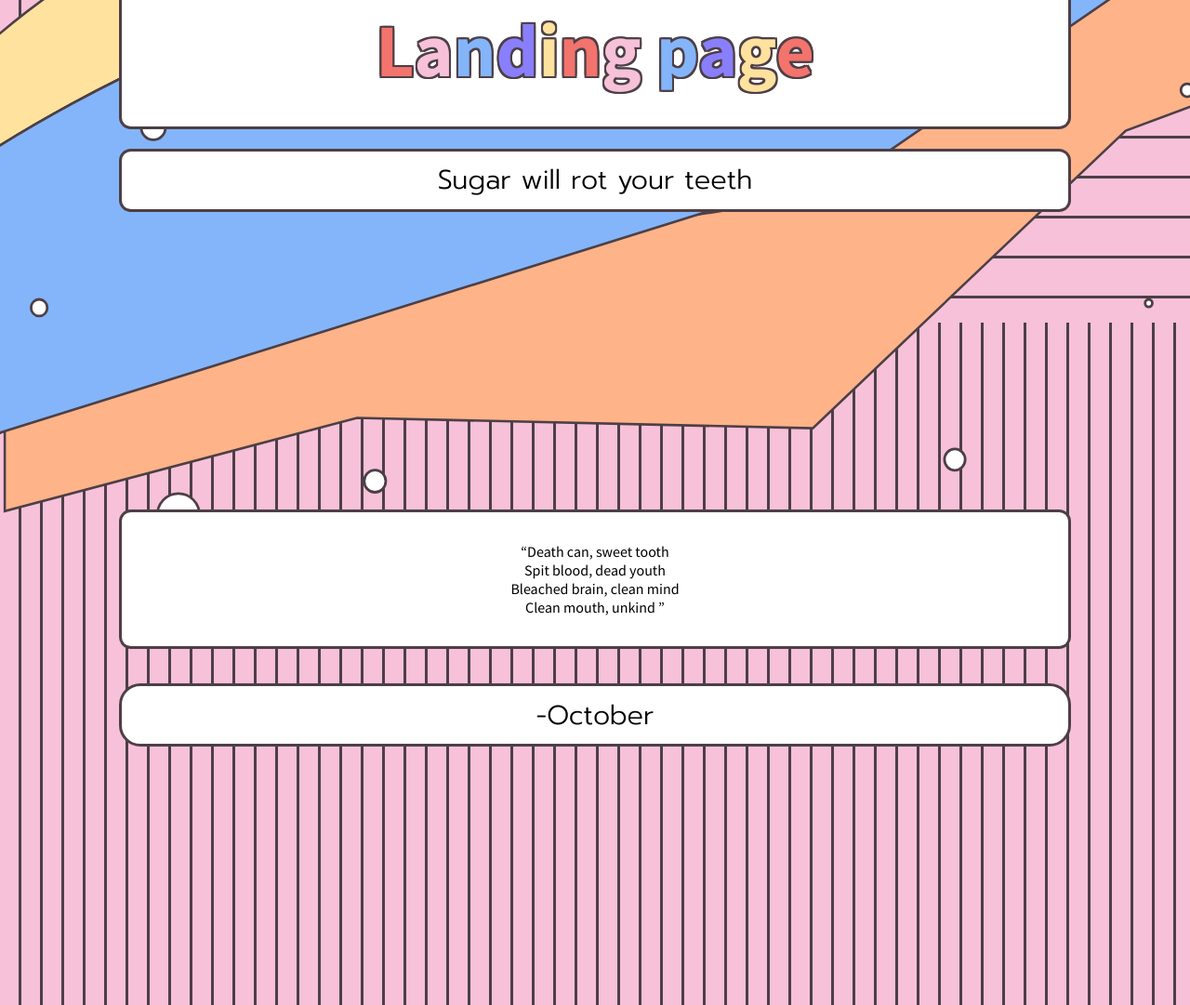
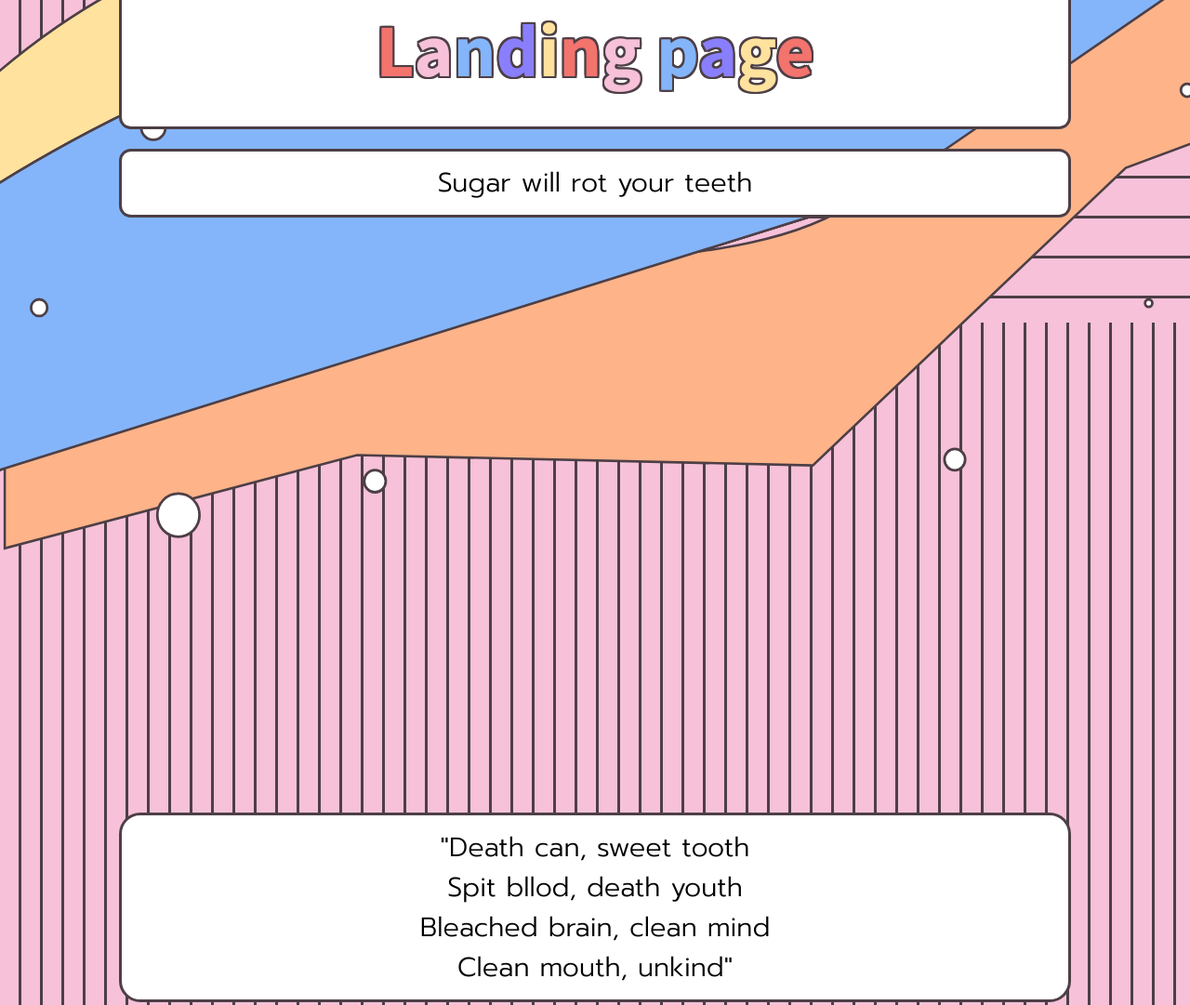
Before and after one commit to ephan95/pastel-webpage, a plain HTML site: page index.html in a window 1280 px wide. Shown: the part 453-1534 px from the top of the page at 93% size. Drawn offline with Linux system fonts and the light colour scheme.

Commit message:
fixes background svg and adds more styling

```diff
--- a/index.html
+++ b/index.html
@@ -19,7 +19,7 @@
 </head>
 
 <body>
-    <svg class="waves" width="1600" height="1600" viewBox="50 0 1500 1500" fill="none"
+    <svg class="waves" width="1600" height="1700" viewBox="50 0 1500 1500" fill="none"
         xmlns="http://www.w3.org/2000/svg">
         <path id="pathyellow"
             d="M364.5 658C195 658 6.5 846.5 6.5 846.5L44 1206.5L895 939.5L1617 401L1623.5 8L1408.5 2C1408.5 2 1402 223 1278 330C1154 437 1086.5 388.773 995.5 478C904.5 567.227 870 626.5 765 648.5C660 670.5 534 658 364.5 658Z"
@@ -55,10 +55,10 @@
             d="M363 802.5C218.5 837 25.5 964.5 25.5 964.5L2 1325.5L1157.5 964.5L1630 639.5L1617.5 36.5C1617.5 36.5 1545.11 268.624 1468 361.5C1373.23 475.653 1297.88 477.273 1177.5 564C1073.9 638.636 1066.04 697.575 951.5 754C778.43 839.261 507.5 768 363 802.5Z"
             fill="#84B5FA" stroke="#4D3F46" stroke-width="3">
             <animate attributeName="d"
-                values="M1444.6 854.33C1510.33 800.446 1623.63 764.5 1623.63 764.5L1648.75 992.218C1648.75 992.218 1582.35 978.793 1496.68 1031.2C1386.44 1098.63 1283.15 1262.78 1177.16 1334.93C990.904 1461.73 611.602 1529.08 611.602 1529.08L555.489 1364.01C555.489 1364.01 779.345 1216.62 942.046 1152.58C1070.69 1101.95 1167.11 1110.47 1274 1031.2C1350.28 974.623 1371.77 914.03 1444.6 854.33Z;
-        M1442.5 842.5C1541.5 779 1648.75 736.5 1648.75 736.5L1648.75 998.218C1648.75 998.218 1582.35 984.793 1496.68 1037.2C1386.44 1104.63 1283.15 1268.78 1177.16 1340.93C990.903 1467.73 611.602 1535.08 611.602 1535.08L431.5 1305.5C431.5 1305.5 599.72 1163.19 773.5 1182.5C913 1198 1072 1206.3 1233.5 1029.5C1297.55 959.378 1363.23 893.342 1442.5 842.5Z;
-        M1444.6 854.33C1510.33 800.446 1623.63 764.5 1623.63 764.5L1648.75 992.218C1648.75 992.218 1582.35 978.793 1496.68 1031.2C1386.44 1098.63 1283.15 1262.78 1177.16 1334.93C990.904 1461.73 611.602 1529.08 611.602 1529.08L555.489 1364.01C555.489 1364.01 779.345 1216.62 942.046 1152.58C1070.69 1101.95 1167.11 1110.47 1274 1031.2C1350.28 974.623 1371.77 914.03 1444.6 854.33Z;"
-                dur="10s" repeatCount="indefinite" />
+                values="M1483.6 860.33C1549.33 806.446 1687.75 766 1687.75 766L1687.75 998.218C1687.75 998.218 1587.88 951.403 1535.68 1037.2C1427.5 1215 1276.5 1287.32 1182 1320C1087.5 1352.68 965 1451 582.5 1369C357.614 1320.79 66.5 1550.5 66.5 1550.5L90.0001 1369C90.0001 1369 227.839 1252.47 445.5 1183C633.5 1123 661.5 1275.5 1038 1162.5C1093.89 1145.73 1186.61 1107.77 1293.5 1028.5C1369.78 971.924 1410.77 920.03 1483.6 860.33Z;
+                M1499 815.5C1564.73 761.616 1687.75 766 1687.75 766L1687.75 998.218C1687.75 998.218 1561.7 945.703 1509.5 1031.5C1401.32 1209.3 1276.5 1287.32 1182 1320C1087.5 1352.68 965 1451 582.5 1369C357.614 1320.79 66.5001 1550.5 66.5001 1550.5L90.0001 1369C90.0001 1369 328.664 1185.31 556 1162.5C705.5 1147.5 842 1233.5 1089.5 1171.5C1130.01 1161.35 1285 1122 1336.5 1050C1391.75 972.753 1426.17 875.2 1499 815.5Z;
+        M1483.6 860.33C1549.33 806.446 1687.75 766 1687.75 766L1687.75 998.218C1687.75 998.218 1587.88 951.403 1535.68 1037.2C1427.5 1215 1276.5 1287.32 1182 1320C1087.5 1352.68 965 1451 582.5 1369C357.614 1320.79 66.5 1550.5 66.5 1550.5L90.0001 1369C90.0001 1369 227.839 1252.47 445.5 1183C633.5 1123 661.5 1275.5 1038 1162.5C1093.89 1145.73 1186.61 1107.77 1293.5 1028.5C1369.78 971.924 1410.77 920.03 1483.6 860.33Z;"
+                dur="13s" repeatCount="indefinite" />
         </path>
     </svg>
     <svg class="dots" width="1383" height="977" viewBox="0 0 1383 977" fill="none" xmlns="http://www.w3.org/2000/svg">
@@ -142,12 +142,16 @@
     </div>
     <div class="flex-orientation">
         <article class="quote main-flex">
-            <q class="text-colorful headline paddingbox">Death can, sweet tooth <br>
-                Spit blood, dead youth <br>
-                Bleached brain, clean mind <br>
-                Clean mouth, unkind
+            <q class="text-plain headline paddingbox">
+                "Death can, sweet tooth<br>
+                Spit bllod, death youth<br>
+                Bleached brain, clean mind<br>
+                Clean mouth, unkind"
             </q>
-            <p class="text-plain paddingbox">-October </p>
+            <p class="text-colorful smallerbox">
+                <span class="r">- </span><span class="y">O</span><span class="lb">c</span><span class="p">t</span><span
+                    class="b">o</span><span class="r">b</span><span class="y">e</span><span class="lb">r</span>
+            </p>
         </article>
     </div>
 </body>
--- a/style.css
+++ b/style.css
@@ -24,18 +24,16 @@ h1 {
   margin: 0;
 }
 
-p {
+p,
+q {
   font-size: 1.8rem;
   font-family: "Prompt", sans-serif;
   margin: 0;
 }
 
-q {
-  font-size: 16px;
-  font-weight: 400;
-  font-family: "Source Sans Pro", sans-serif;
-  margin: 0;
-  padding: 0;
+q:before,
+q:after {
+  content: "";
 }
 
 body {
@@ -78,6 +76,15 @@ body {
   bottom: 0px;
 }
 
+@media screen and (max-width: 1000px) {
+  .waves {
+    top: -500px;
+    width: 110%;
+    left: -2em;
+    top: -50px;
+  }
+}
+
 .dots {
   position: fixed;
   z-index: -1;
@@ -104,9 +111,23 @@ body {
   text-align: center;
   margin: 8rem;
   z-index: 10;
-  margin-bottom: 20rem;
+  margin-bottom: 40rem;
 }
 
+@media screen and (min-width: 1500px) {
+  .waves {
+    top: -500px;
+  }
+  .cloud-sun {
+    left: 10%;
+  }
+  .cloud {
+    right: 10%;
+  }
+  .flex-orientation {
+    margin-inline: 20em;
+  }
+}
 .paddingbox {
   background-color: white;
   margin: 0;
@@ -125,6 +146,14 @@ body {
   text-shadow: -2px -2px 0 #4d3f46, 0 -2px 0 #4d3f46, 2px -2px 0 #4d3f46,
     2px 0 0 #4d3f46, 2px 2px 0 #4d3f46, 0 2px 0 #4d3f46, -2px 2px 0 #4d3f46,
     -2px 0 0 #4d3f46;
+}
+
+.smallerbox {
+  background-color: white;
+  border: solid 3px var(--border);
+  padding: 0.5em;
+  width: 10em;
+  margin: auto;
 }
 
 .r {
@@ -148,10 +177,18 @@ body {
 }
 
 .text-plain {
-  padding-block: 0.6rem;
+  padding-block: 0.8rem;
 }
 
 .quote {
   display: flex;
   flex-direction: column;
 }
+
+.quote .headline {
+  margin-bottom: 1.3rem;
+}
+
+.quote .text-colorful * {
+  font-size: 3rem;
+}
```
